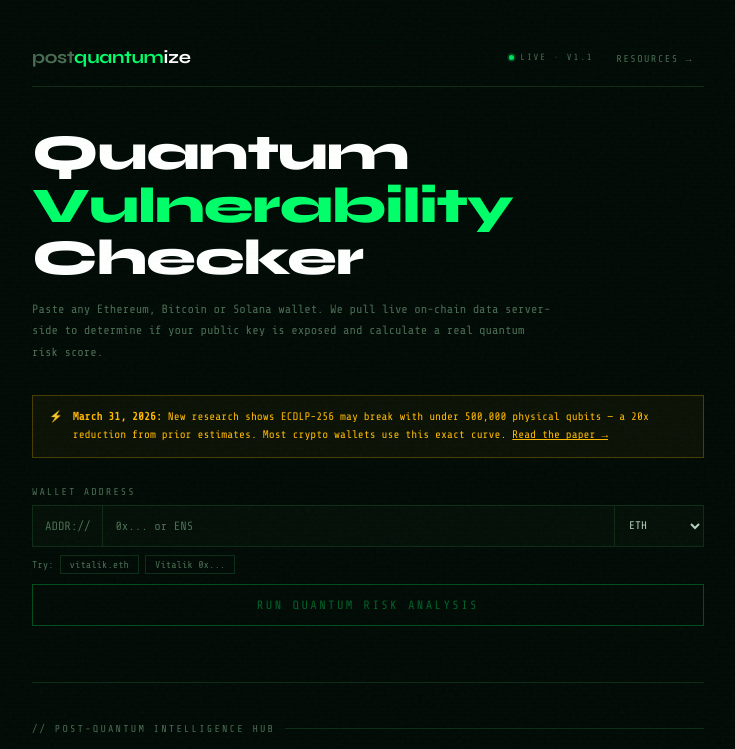
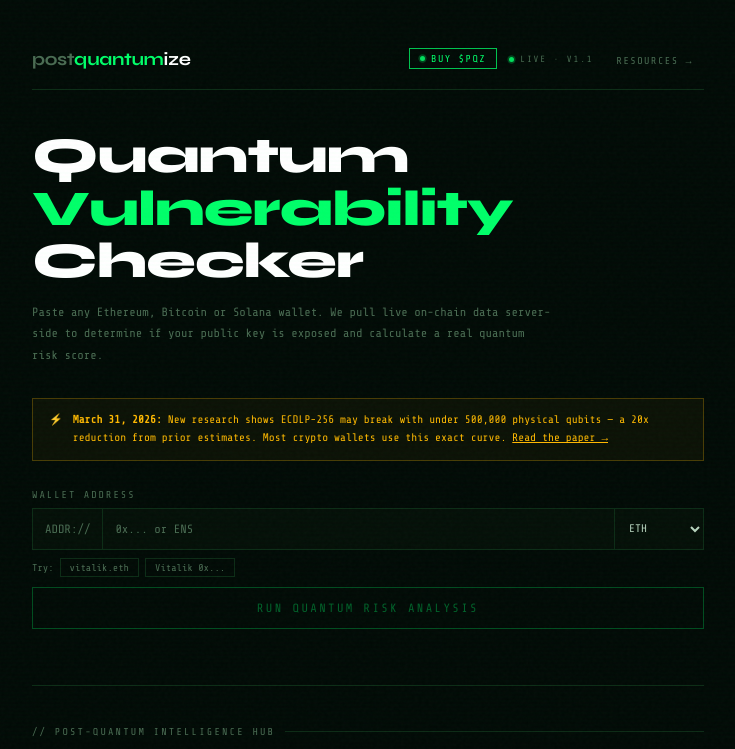
Before and after one commit to githest/postquantumize, a Next.js app: page / in a window 1280 px wide. Shown: the top 749 px of the page, without its empty margins (272-1007 px from the left). Built offline with nearby package versions, Linux system fonts and the light colour scheme.

Commit message:
feat: add Buy  button to topbar

```diff
--- a/src/app/page.tsx
+++ b/src/app/page.tsx
@@ -39,7 +39,16 @@ const STYLE = `
   .topbar-nav a { font-size:10px; letter-spacing:0.15em; text-transform:uppercase; color:var(--text-dim); text-decoration:none; padding:5px 10px; border:1px solid transparent; transition:all 0.2s; }
   .topbar-nav a:hover { color:var(--green); border-color:var(--border); }
 
-  /* ── HEADER ── */
+  /* BUY PQZ */
+  .buy-pqz {
+    display: inline-flex; align-items: center; gap: 6px;
+    font-family: var(--font-mono); font-size: 10px; letter-spacing: 0.15em;
+    text-transform: uppercase; color: var(--green); text-decoration: none;
+    border: 1px solid var(--green-dim); padding: 4px 10px;
+    transition: all 0.2s; white-space: nowrap;
+  }
+  .buy-pqz:hover { background: var(--green-muted); }
+  .buy-pqz-dot { width: 5px; height: 5px; border-radius: 50%; background: var(--green); animation: pulse 2s ease-in-out infinite; flex-shrink: 0; }
   .site-title { font-family:var(--font-display); font-size:clamp(28px,5.5vw,50px); font-weight:800; color:#fff; line-height:1.05; letter-spacing:-0.02em; margin-bottom:14px; }
   .site-title span { color:var(--green); }
   .site-sub { font-size:12px; color:var(--text-dim); line-height:1.8; max-width:520px; margin-bottom:32px; }
@@ -454,6 +463,15 @@ export default function App() {
             <span className="wm-ize">ize</span>
           </div>
           <div className="topbar-right">
+            <a
+              href="https://www.clanker.world/clanker/0xD42dCFbe233DA5B1FdC2420a0F042A5911771B07"
+              target="_blank"
+              rel="noreferrer"
+              className="buy-pqz"
+            >
+              <div className="buy-pqz-dot"/>
+              Buy $PQZ
+            </a>
             <span className="topbar-tag">
               <span className="live-dot"/>live · v1.1
             </span>
```
